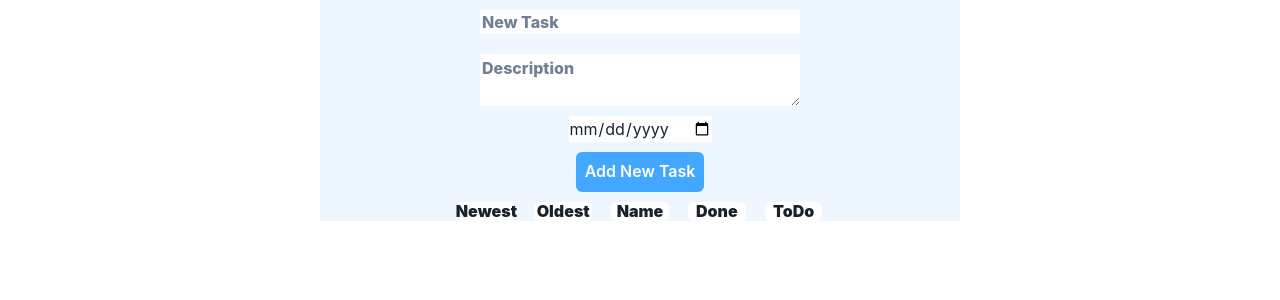
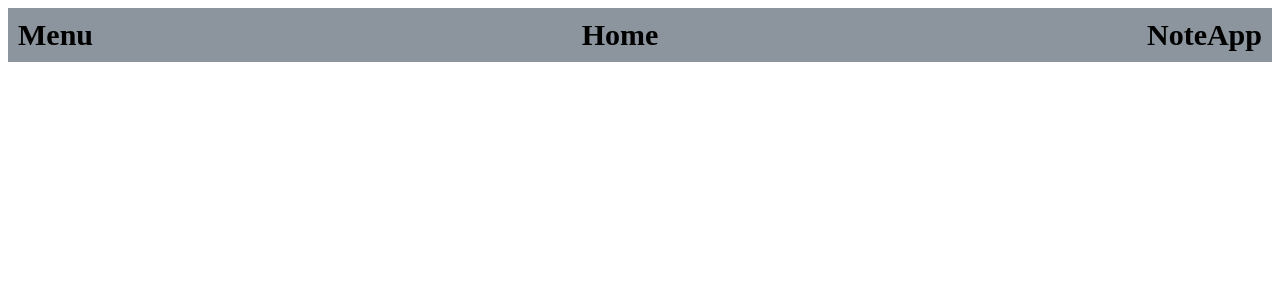
Before and after one commit to Oliwier-P/ToDo, a React (Vite) app: page /Home in a window 1280 px wide. Shown: the top 300 px of the page. Built offline with nearby package versions, Linux system fonts and the light colour scheme.

Commit message:
we have work to do

```diff
--- a/package.json
+++ b/package.json
@@ -17,6 +17,7 @@
     "react": "^18.2.0",
     "react-dom": "^18.2.0",
     "react-icons": "^4.8.0",
+    "react-router-dom": "^6.11.2",
     "react-uuid": "^2.0.0",
     "uuid": "^9.0.0"
   },
--- a/src/App.css
+++ b/src/App.css
@@ -1,84 +1,14 @@
-.main-container {
-  width: 50%;
-  height: auto;
-  margin: 0 auto;
-  display: flex;
-  flex-direction: column;
-  align-items: center;
-  background-color: rgb(238, 247, 255);
+/* All */
+
+.website-header {
+    display: flex;
+    flex-wrap: wrap;
+    justify-content: space-between;
+
+    background-color: #8c959d;
+    padding: 10px;
+    text-align: center;
+    font-size: 30px;
+    font-weight: bold;
+    margin-bottom: 20px;
 }
-
-.newtask-div {
-  width: 100%;
-  height: 30%;
-  display: flex;
-  flex-direction: column;
-  justify-content: space-around;
-  align-items: center;
-}
-
-.input {
-  width: 50%;
-  height: 20%;
-  font-weight: 800;
-  margin-top: 10px;
-  margin-bottom: 10px;
-  box-sizing: border-box;
-  padding: 2px;
-}
-
-
-.btn-add-task {
-  width: 20%;
-  height: 20%;
-  border: none;
-  font-weight: 800;
-  margin-top: 10px;
-  margin-bottom: 10px;
-}
-
-.filter-div {
-  width: 60%;
-  height: 10%;
-  display: flex;
-  flex-wrap: wrap;
-  justify-content: space-around;
-  align-items: center;
-}
-
-
-.filter-div > button {
-  height: 30%;
-  width: 15%;
-  font-weight: 900;
-  display: flex;
-  align-items: center;
-  justify-content: center;
-  background-color: white;
-  font-size: 0,3vw;
-}
-
-.tasks-div {
-  width: 60%;
-  height: 60%;
-  display: flex;
-  flex-direction: column;
-}
-
-.task {
-  display: flex;
-  flex-direction: column;
-  box-sizing: border-box;
-  padding: 10px;
-  font-weight: 800;
-  font-size: 0,3vw;
-  border-bottom: cornflowerblue 6px solid;
-}
-
-.task > span {
-  width: 70%;
-}
-
-.task > button {
-  width: 20%;
-}
--- a/src/App.tsx
+++ b/src/App.tsx
@@ -1,5 +1,4 @@
 import React, { useEffect } from 'react'
-import './App.css';
 import Task from './components/Task';
 import { useState } from 'react';
 import uuid from 'react-uuid';
@@ -111,7 +110,7 @@ export default function App() {
     // Upcoming
 
     // kategorie
-    // ulubione
+    // piority
 
     // dokładniejsza data z godziną
     // zmiana chechboxa na np ( Done, Undone, Hold, progress )
--- a/src/main.tsx
+++ b/src/main.tsx
@@ -1,9 +1,20 @@
 import React from 'react'
 import ReactDOM from 'react-dom/client'
+import { BrowserRouter, Routes, Route } from 'react-router-dom';
 import App from './App'
+import Home from './pages/Home'
+import AllTasks from './pages/AllTasks'
+import Categories from './pages/Categories';
 
 ReactDOM.createRoot(document.getElementById('root') as HTMLElement).render(
   <React.StrictMode>
-    <App />
+    <BrowserRouter>
+      <Routes>
+
+        <Route path="/Home" element={<Home />} />
+        <Route path="/Alltasks" element={<AllTasks />} />
+        <Route path="/Categories" element={<Categories />} />
+      </Routes>
+    </BrowserRouter>
   </React.StrictMode>,
 )
--- /dev/null
+++ b/src/pages/AllTasks.tsx
@@ -0,0 +1,9 @@
+import React from 'react'
+import '../App.css';
+
+export default function AllTasks() {
+  return (
+    <>
+    </>
+  )
+}
--- /dev/null
+++ b/src/pages/Categories.tsx
@@ -0,0 +1,8 @@
+import React from 'react'
+
+export default function Categories() {
+  return (
+    <>
+    </>
+  )
+}
--- /dev/null
+++ b/src/pages/Home.tsx
@@ -0,0 +1,15 @@
+import React from 'react'
+
+
+export default function () {
+
+    return (
+    <>
+      <div className='website-header'>
+        <div>Menu</div>
+        <div>Home</div>
+        <div>NoteApp</div>
+      </div>
+    </>
+  )
+}
```
Also changed, not shown: 1 other file (tests, documents, lock files or other folders).
